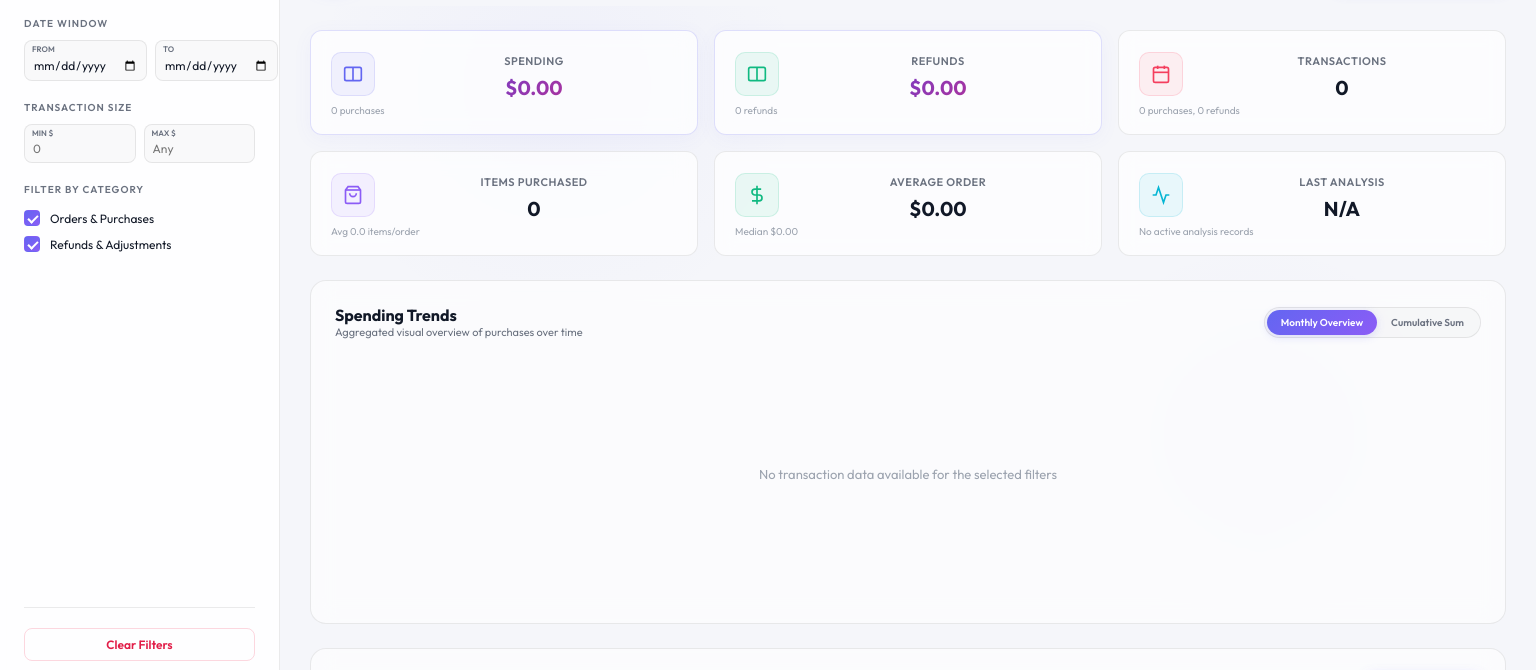
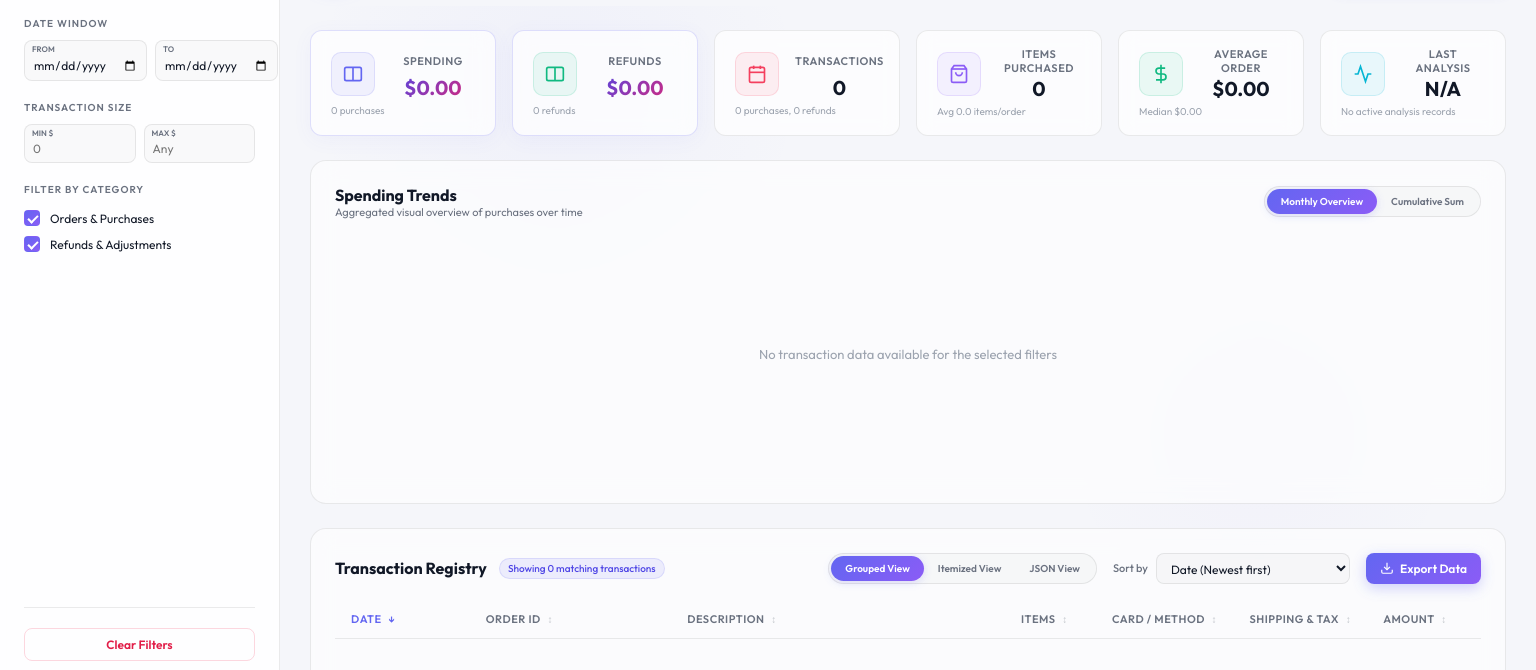
Before and after one commit to juftin/dataprime, a browser extension: page dashboard/results.html in a window 1536 px wide. Shown: the part 84-754 px from the top of the page. Drawn offline with Linux system fonts and the light colour scheme.

Commit message:
💄 Add 6-column KPI row at wide viewports
Cards render in one full row above 1400px.

```diff
--- a/dashboard/results.css
+++ b/dashboard/results.css
@@ -503,6 +503,12 @@ body::after {
   }
 }
 
+@media (min-width: 1400px) {
+  .kpi-grid {
+    grid-template-columns: repeat(6, 1fr);
+  }
+}
+
 .kpi-card {
   background-color: var(--card-bg);
   border: 1px solid var(--border-color);
```
